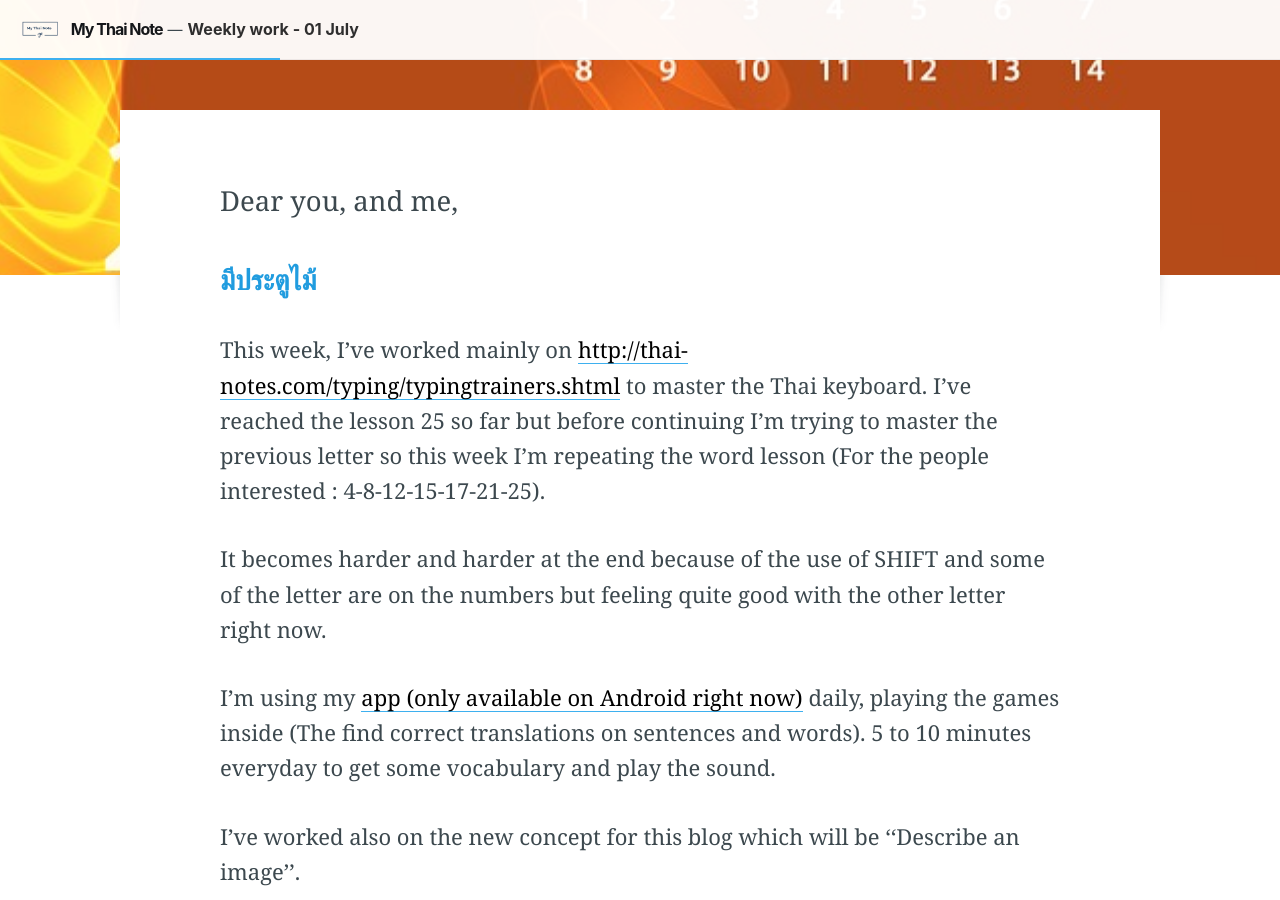
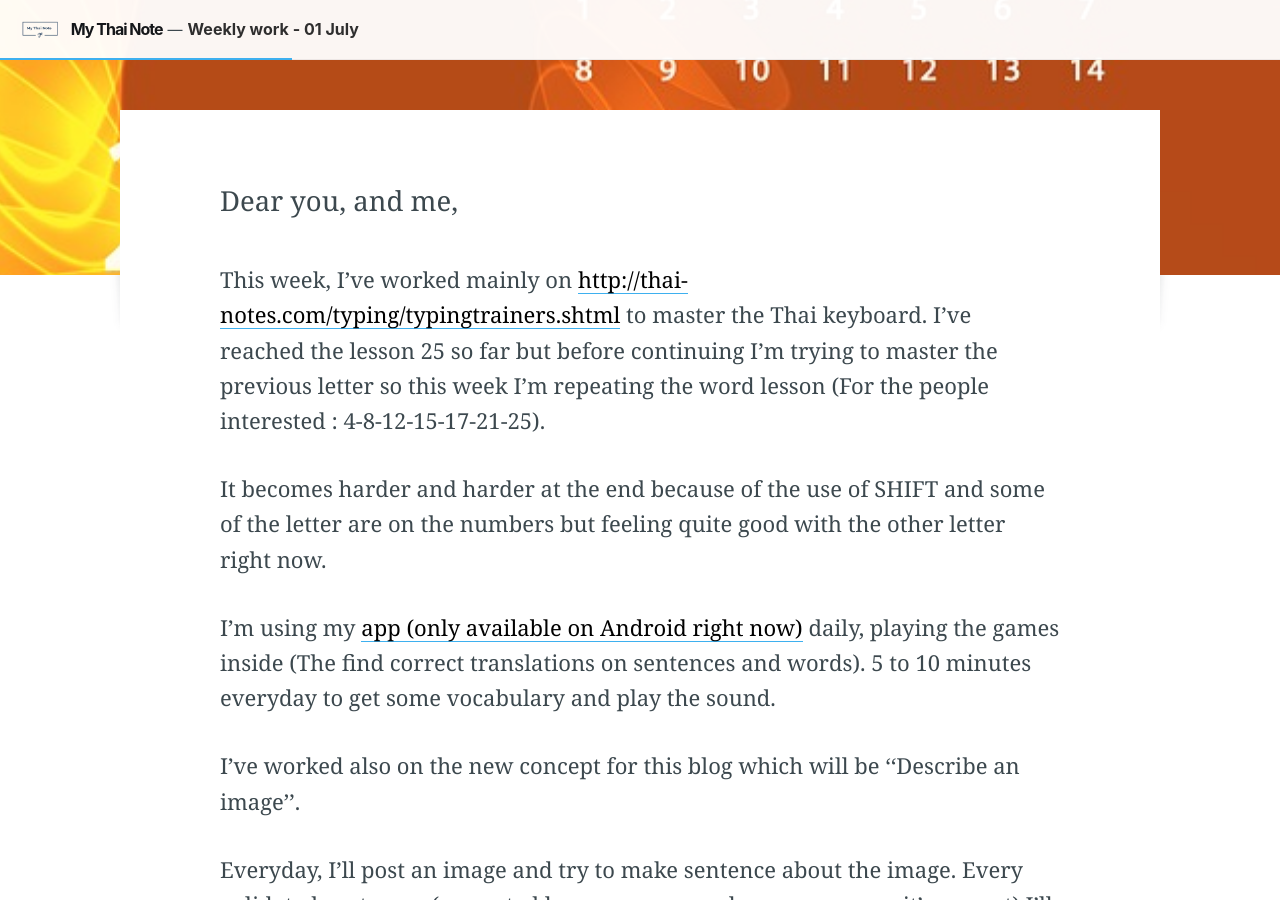
Before and after one commit to JobiJoba/jobijoba.github.io, a Jekyll site: the page built from _posts/2019-07-01-daily-work-01-july.md, in a window 1280 px wide and 900 px high, scrolled down 387 px. Built offline with Jekyll 4.4.1, drawn with Linux system fonts in a browser that asks for light colours; nearby versions of some CDN libraries; comment, search, counter and statistics services are not loaded.

```diff
--- a/_layouts/default.html
+++ b/_layouts/default.html
@@ -31,6 +31,11 @@
     <![endif]-->
     <script type="module" src="https://unpkg.com/ionicons@4.5.10-0/dist/ionicons/ionicons.esm.js"></script>
     <script nomodule="" src="https://unpkg.com/ionicons@4.5.10-0/dist/ionicons/ionicons.js"></script>
+    <script type="javascript/text">
+        function play(path){
+
+        }
+    </script>
     <!-- This tag outputs SEO meta+structured data and other important settings -->
     {% include head.html %}
 
--- a/_posts/2019-07-01-daily-work-01-july.md
+++ b/_posts/2019-07-01-daily-work-01-july.md
@@ -13,8 +13,6 @@ tags:
 ---
 
 Dear you, and me,
-
-<span class="blue">มีประตูไม้</span>
 
 This week, I've worked mainly on [http://thai-notes.com/typing/typingtrainers.shtml](http://thai-notes.com/typing/typingtrainers.shtml "http://thai-notes.com/typing/typingtrainers.shtml") to master the Thai keyboard. I've reached the lesson 25 so far but before continuing I'm trying to master the previous letter so this week I'm repeating the word lesson (For the people interested : 4-8-12-15-17-21-25).
 
```
Also changed, not shown: 2 other files.
